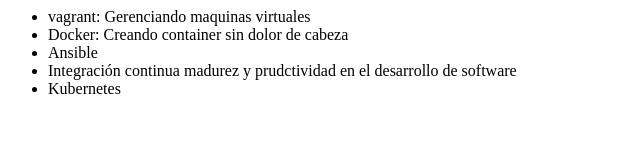
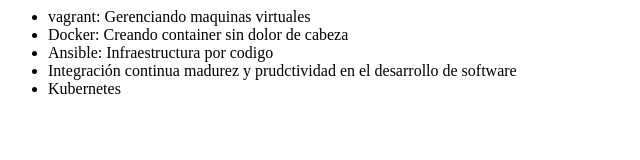
Before and after one commit to JFGonzalez95/alura-git, a plain HTML site: page index.html in a window 1280 px wide. Shown: the whole page, without its empty margins (0-640 px from the left). Drawn offline with Linux system fonts and the light colour scheme.

Commit message:
Cambiando el nombre del curso de ansible

```diff
--- a/index.html
+++ b/index.html
@@ -8,7 +8,7 @@
      <ul>
          <li> vagrant: Gerenciando maquinas virtuales </li>
          <li> Docker: Creando container sin dolor de cabeza</li>
-         <li> Ansible </li>
+         <li> Ansible: Infraestructura por codigo </li>
          <li> Integración continua madurez y prudctividad en el desarrollo de software</li>
          <li>Kubernetes</li>
      </ul>
```
